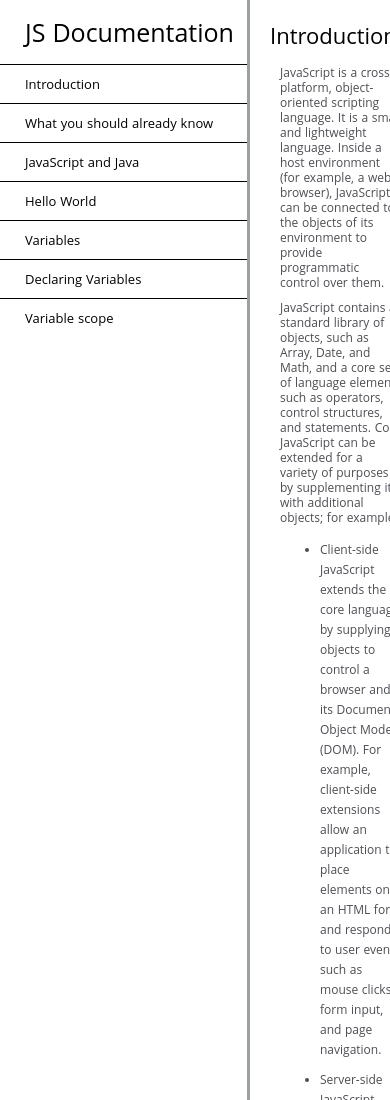
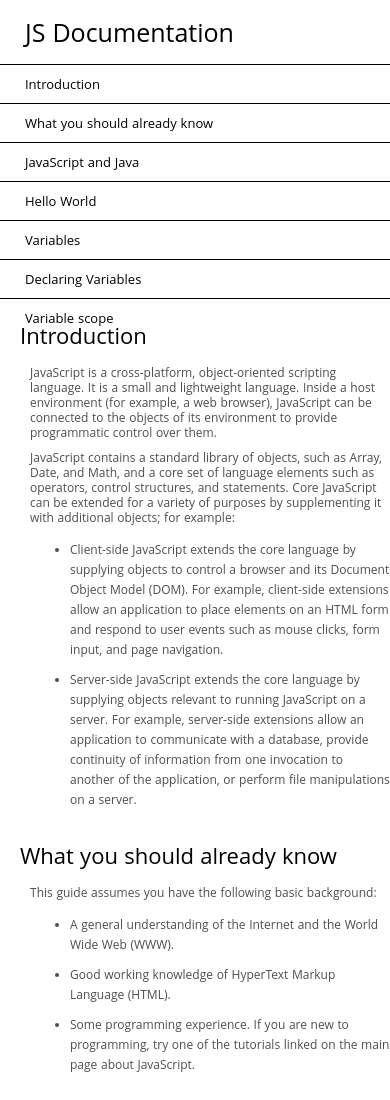
Before and after one commit to sometimesb/Technical-Documentation, a plain HTML site: page index.html in a window 390 px wide. Shown: the top 1100 px of the page. Drawn offline with Linux system fonts and the light colour scheme.

Commit message:
added media query, nav bar collapses and moves to the top of the screen to allow for easy access on smaller screens. project completed.

```diff
--- a/styles.css
+++ b/styles.css
@@ -4,7 +4,6 @@
   word-spacing: 0.5px;
   margin: 0;
   padding: 0;
-  /* outline: 1px solid green; */
 }
 
 .nav-link{
@@ -85,3 +84,20 @@ code {
 code:last-child{
   margin-bottom: 100px;
 }
+
+@media (max-width: 815px) {
+  #navbar {
+    position: absolute;
+    top: 0;
+    left: 0;
+    width: 100%;
+    height: auto;
+    overflow-y: auto;
+    border-right: none;
+  }
+
+
+  body {
+    margin-top: 300px;
+  }
+}
```
